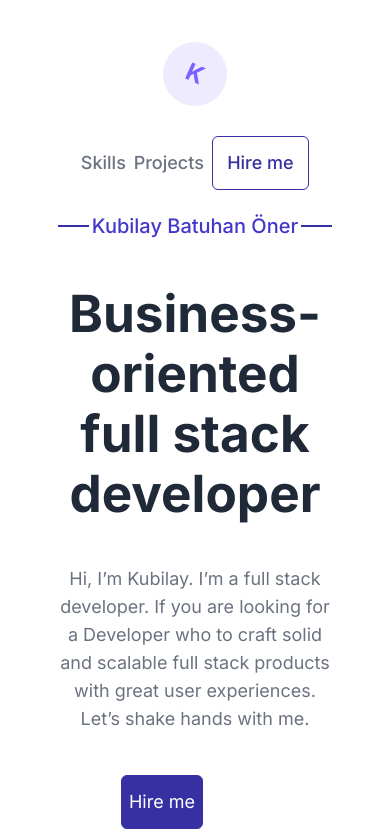
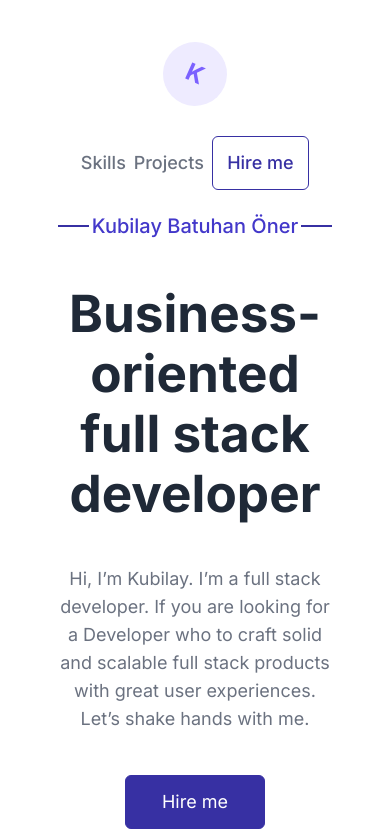
Before and after one commit to KubiBatuOner/portfolyo, a React (Create React App) app: page / in a window 390 px wide. Shown: the top 836 px of the page. Built offline with nearby package versions, Linux system fonts and the light colour scheme.

Commit message:
hashlink yeri değiştirildi

```diff
--- a/src/components/Intro.js
+++ b/src/components/Intro.js
@@ -23,11 +23,12 @@ export default function Intro() {
             great user experiences. Let’s shake hands with me.
           </p>
           <div className="linkOuterContainer flex gap-x-[1vw] lg:justify-center sm:flex-col sm:items-center sm:gap-y-[1vh]">
-            <HashLink smooth to="/#hire-me">
-              <div className="hireMeContainer px-10 py-3 border border-solid border-[#3730A3] rounded-md flex justify-center items-center gap-x-2.5 bg-[#3730A3] cursor-pointer truncate sm:w-[50%]">
+            <div className="hireMeContainer px-10 py-3 border border-solid border-[#3730A3] rounded-md flex justify-center items-center gap-x-2.5 bg-[#3730A3] cursor-pointer truncate sm:w-[50%]">
+              <HashLink smooth to="/#hire-me">
                 <p className="hireMeText text-[#ffffff] text-lg">Hire me</p>
-              </div>
-            </HashLink>
+              </HashLink>
+            </div>
+
             <div className="linkContainer px-8 py-3 border border-solid border-[#3730A3] rounded-md flex justify-center items-center gap-x-2.5 cursor-pointer sm:w-[50%]">
               <FontAwesomeIcon
                 className="fa-xl text-[#3730A3]"
```
